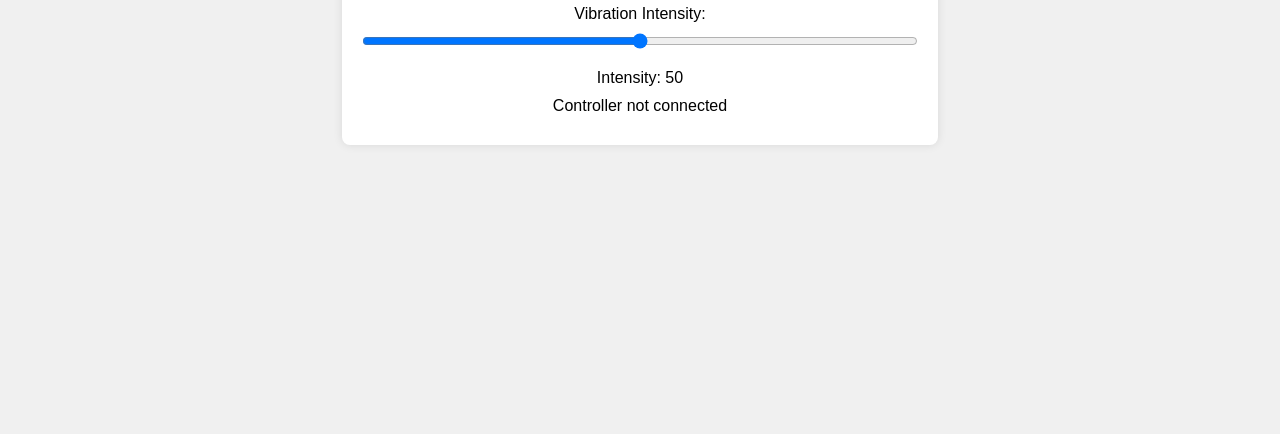
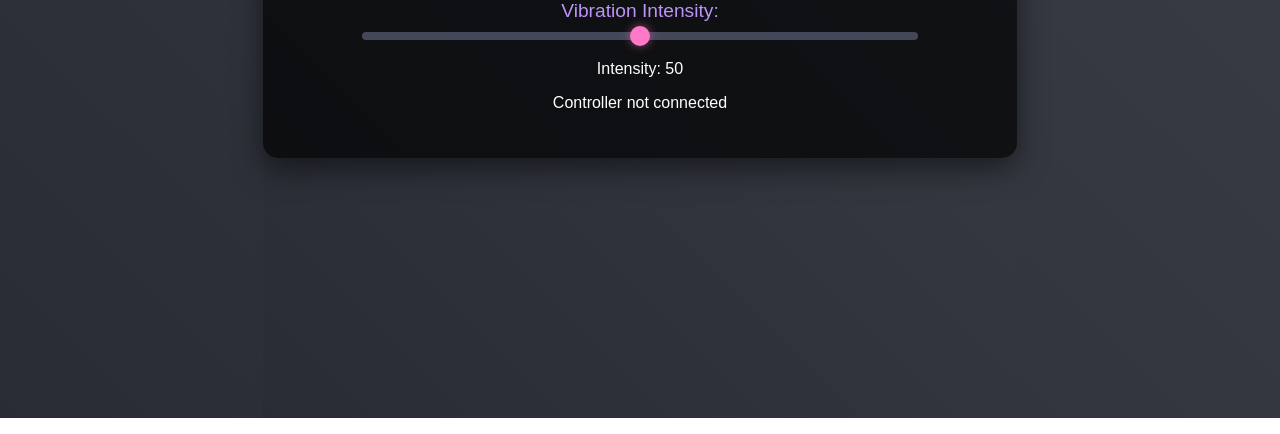
Before and after one commit to beast0686/Controller-Vibrator, a plain HTML site: page index.html in a window 1280 px wide. Shown: the part 382-816 px from the top of the page. Drawn offline with Linux system fonts and the light colour scheme.

Commit message:
Styling modified

```diff
--- a/styles.css
+++ b/styles.css
@@ -1,29 +1,101 @@
-body {
-    font-family: Arial, sans-serif;
+/* General Reset */
+body, html {
+    margin: 0;
+    padding: 0;
+    box-sizing: border-box;
+    font-family: 'Arial', sans-serif;
+    background: linear-gradient(45deg, #282c34, #3a3f47);
+    color: white;
+    height: 100%;
     display: flex;
     justify-content: center;
     align-items: center;
-    height: 100vh;
-    background-color: #f0f0f0;
 }
 
+/* Container Styling */
 .container {
-    background-color: white;
-    padding: 20px;
-    border-radius: 8px;
-    box-shadow: 0 0 10px rgba(0, 0, 0, 0.1);
+    background: rgba(0, 0, 0, 0.7);
+    padding: 30px;
+    border-radius: 15px;
     text-align: center;
+    box-shadow: 0 10px 30px rgba(0, 0, 0, 0.5);
+    transition: transform 0.3s ease-in-out;
 }
 
-h1 {
-    margin-bottom: 20px;
+.container:hover {
+    transform: scale(1.05);
 }
 
-input[type="range"] {
-    width: 100%;
-    margin: 10px 0;
+/* Heading Styling */
+h1 {
+    font-size: 2.5em;
+    margin-bottom: 20px;
+    color: #ff79c6;
+    text-shadow: 2px 2px 8px rgba(0, 0, 0, 0.7);
 }
 
-p {
-    margin: 10px 0;
+/* Intensity Control Styling */
+.intensity-control {
+    margin: 20px 0;
 }
+
+label {
+    font-size: 1.2em;
+    color: #bd93f9;
+}
+
+/* Range Input Styling */
+input[type="range"] {
+    width: 80%;
+    margin-top: 10px;
+    -webkit-appearance: none;
+    background: #44475a;
+    border-radius: 5px;
+    height: 8px;
+    transition: background 0.3s ease;
+}
+
+input[type="range"]::-webkit-slider-thumb {
+    -webkit-appearance: none;
+    width: 20px;
+    height: 20px;
+    background: #ff79c6;
+    border-radius: 50%;
+    cursor: pointer;
+    box-shadow: 0 0 10px rgba(255, 121, 198, 0.5);
+    transition: transform 0.3s ease;
+}
+
+input[type="range"]:hover {
+    background: #6272a4;
+}
+
+input[type="range"]:hover::-webkit-slider-thumb {
+    transform: scale(1.2);
+}
+
+/* Display Box Styling */
+.display-box {
+    margin-top: 15px;
+    font-size: 1.2em;
+    color: #f8f8f2;
+    padding: 10px;
+    background: #44475a;
+    border-radius: 10px;
+    box-shadow: inset 0 0 10px rgba(0, 0, 0, 0.5);
+}
+
+/* Controller Status Styling */
+.status-box {
+    margin-top: 20px;
+    padding: 15px;
+    background: #ff5555;
+    border-radius: 10px;
+    transition: background 0.3s ease, box-shadow 0.3s ease;
+    box-shadow: 0 5px 15px rgba(0, 0, 0, 0.5);
+}
+
+.status-box.connected {
+    background: #50fa7b;
+    box-shadow: 0 5px 25px rgba(80, 250, 123, 0.7);
+}
```
